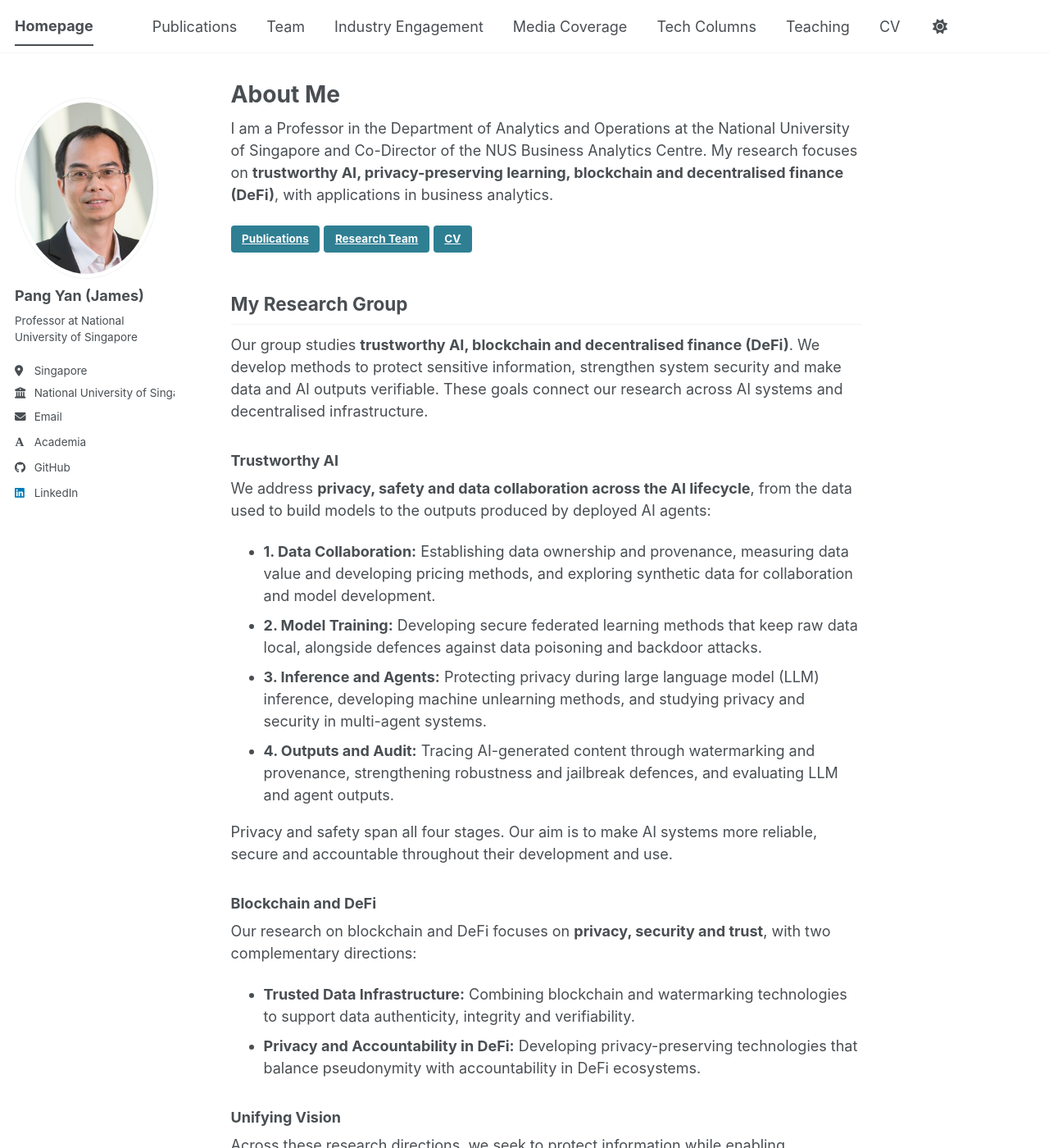
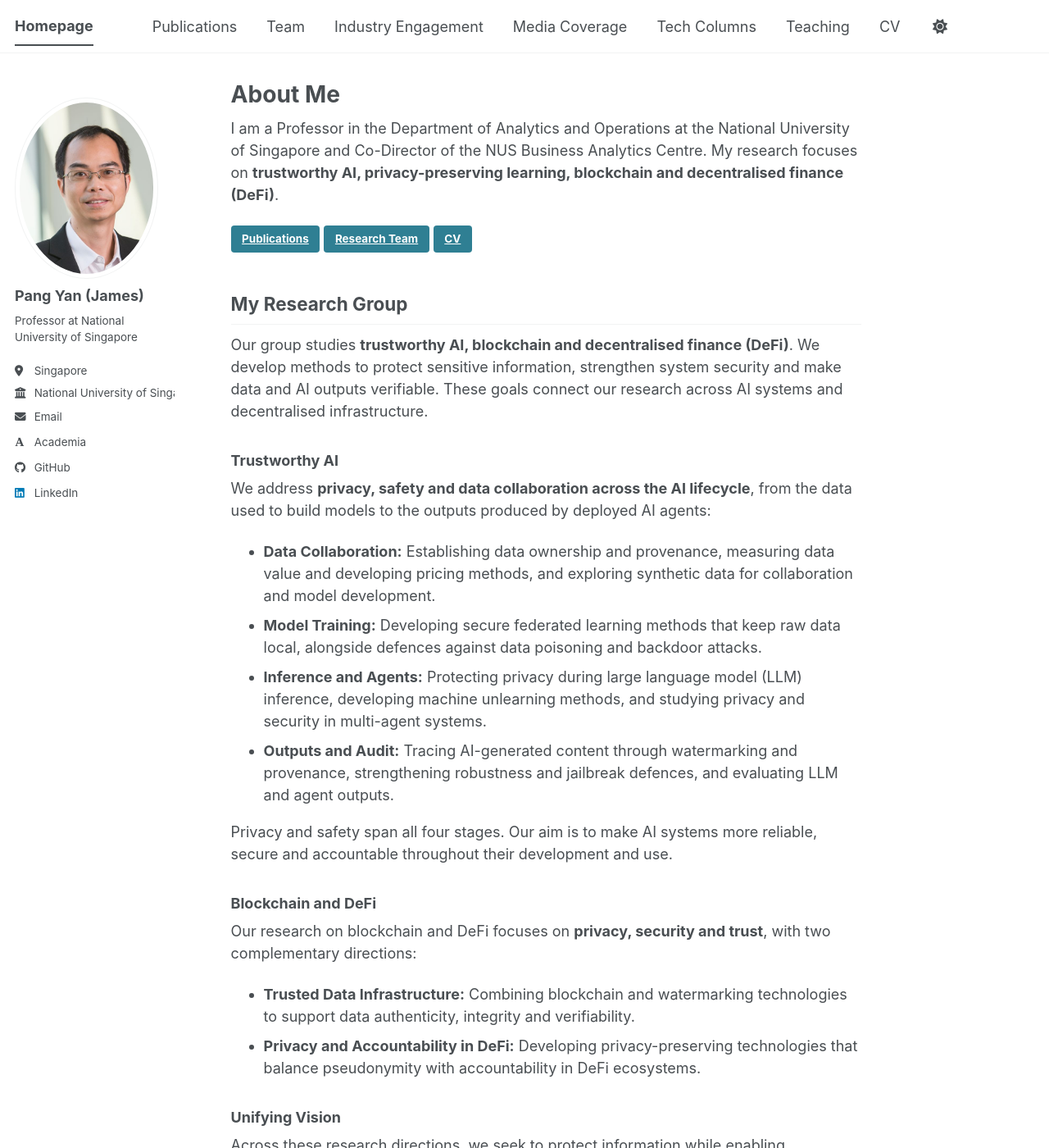
Before and after one commit to jamespangyan/jamespangyan.github.io, a Jekyll site: the page built from _pages/about.md, in a window 1280 px wide and 1400 px high. Shown: the whole window at 82% size. Built offline with Jekyll 4.4.1, drawn with Linux system fonts in a browser that asks for light colours; some web fonts are replaced; a script bundle is joined from its source files by our own code; library files that are not in the unit come from our copies.

Commit message:
Simplify homepage introduction and research labels

```diff
--- a/_pages/about.md
+++ b/_pages/about.md
@@ -7,7 +7,7 @@ redirect_from:
   - /about.html
 ---
 
-I am a Professor in the Department of Analytics and Operations at the National University of Singapore and Co-Director of the NUS Business Analytics Centre. My research focuses on **trustworthy AI, privacy-preserving learning, blockchain and decentralised finance (DeFi)**, with applications in business analytics.
+I am a Professor in the Department of Analytics and Operations at the National University of Singapore and Co-Director of the NUS Business Analytics Centre. My research focuses on **trustworthy AI, privacy-preserving learning, blockchain and decentralised finance (DeFi)**.
 
 <nav aria-label="Explore my work">
   <p><a class="btn btn--primary" href="{{ '/publications/' | relative_url }}">Publications</a> <a class="btn btn--primary" href="{{ '/team/' | relative_url }}">Research Team</a> <a class="btn btn--primary" href="{{ '/cv-json/' | relative_url }}">CV</a></p>
@@ -21,10 +21,10 @@ Our group studies **trustworthy AI, blockchain and decentralised finance (DeFi)*
 
 We address **privacy, safety and data collaboration across the AI lifecycle**, from the data used to build models to the outputs produced by deployed AI agents:
 
-- **1. Data Collaboration:** Establishing data ownership and provenance, measuring data value and developing pricing methods, and exploring synthetic data for collaboration and model development.
-- **2. Model Training:** Developing secure federated learning methods that keep raw data local, alongside defences against data poisoning and backdoor attacks.
-- **3. Inference and Agents:** Protecting privacy during large language model (LLM) inference, developing machine unlearning methods, and studying privacy and security in multi-agent systems.
-- **4. Outputs and Audit:** Tracing AI-generated content through watermarking and provenance, strengthening robustness and jailbreak defences, and evaluating LLM and agent outputs.
+- **Data Collaboration:** Establishing data ownership and provenance, measuring data value and developing pricing methods, and exploring synthetic data for collaboration and model development.
+- **Model Training:** Developing secure federated learning methods that keep raw data local, alongside defences against data poisoning and backdoor attacks.
+- **Inference and Agents:** Protecting privacy during large language model (LLM) inference, developing machine unlearning methods, and studying privacy and security in multi-agent systems.
+- **Outputs and Audit:** Tracing AI-generated content through watermarking and provenance, strengthening robustness and jailbreak defences, and evaluating LLM and agent outputs.
 
 Privacy and safety span all four stages. Our aim is to make AI systems more reliable, secure and accountable throughout their development and use.
 
```
